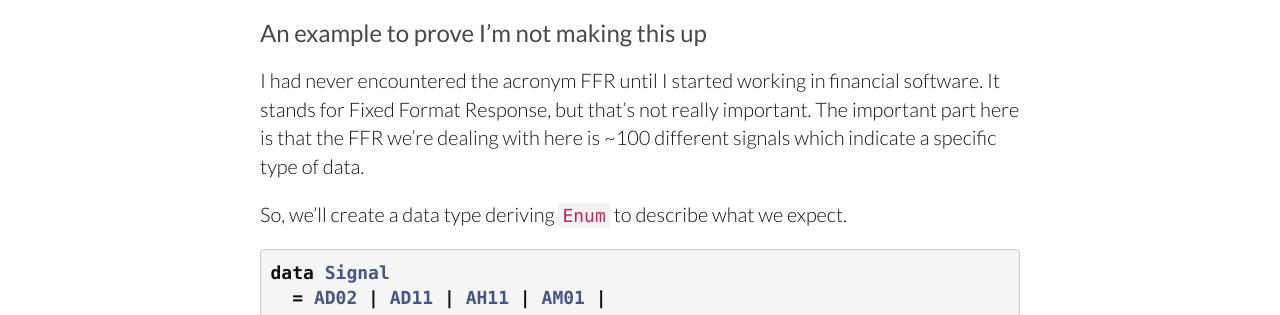
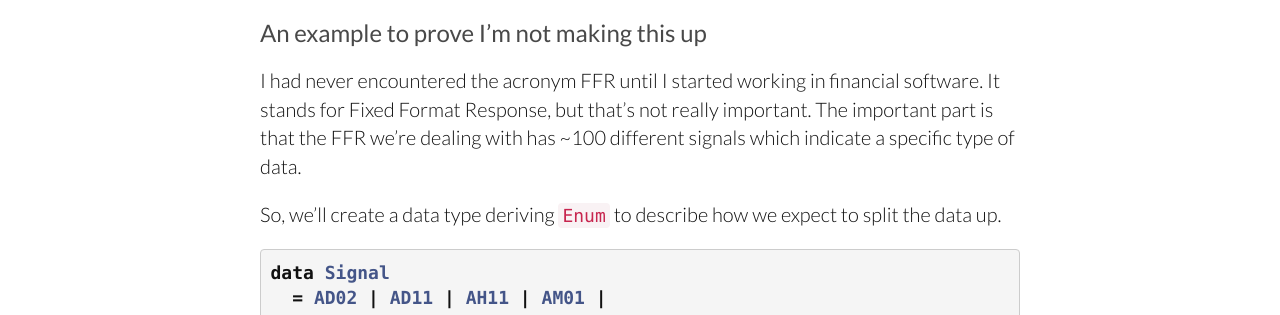
Before and after one commit to tippenein/tippenein.github.io, a Jekyll site: the page built from _posts/2016-03-27-parser-combinators2.md, in a window 1280 px wide. Shown: the part 509-824 px from the top of the page. Built offline with Jekyll 4.4.1, drawn with Linux system fonts in a browser that asks for light colours; nearby versions of some CDN libraries; comment, search, counter and statistics services are not loaded.

```diff
--- a/_posts/2016-03-27-parser-combinators2.md
+++ b/_posts/2016-03-27-parser-combinators2.md
@@ -26,10 +26,10 @@
 
 I had never encountered the acronym FFR until I started working in financial
 software. It stands for Fixed Format Response, but that's not really important.
-The important part here is that the FFR we're dealing with here is ~100 different signals which indicate
+The important part is that the FFR we're dealing with has ~100 different signals which indicate
 a specific type of data.
 
-So, we'll create a data type deriving `Enum` to describe what we expect.
+So, we'll create a data type deriving `Enum` to describe how we expect to split the data up.
 
 {% highlight haskell %}
 
```
Also changed, not shown: _posts/2016-03-26-parser-combinators.md (+2 -2 lines).
